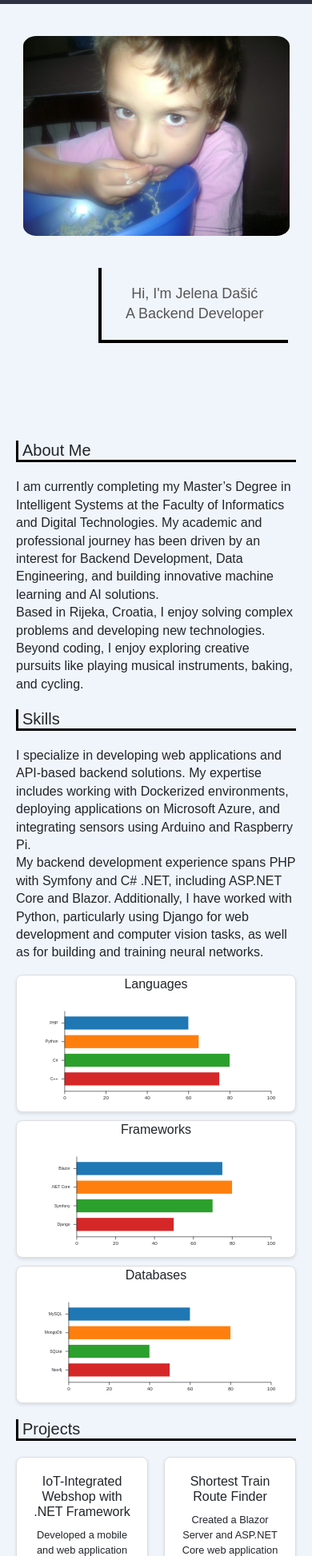
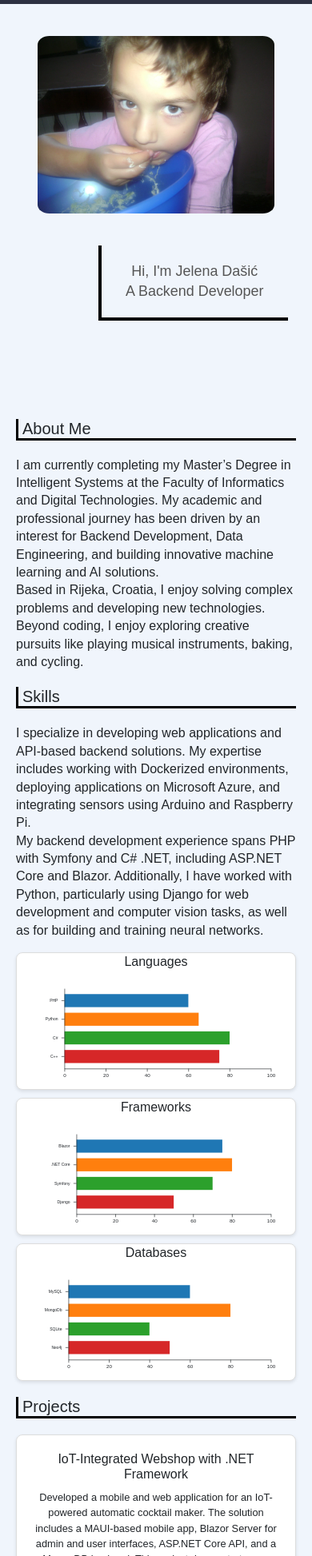
Before and after one commit to JDasic01/JDasic01.github.io, a plain HTML site: page index.html in a window 390 px wide. Shown: the part 54-2000 px from the top of the page at 80% size. Drawn offline with nearby package versions, Linux system fonts and the light colour scheme.

Commit message:
responsive projects added

```diff
--- a/css/site.css
+++ b/css/site.css
@@ -89,13 +89,13 @@ nav ul.active li {
 
 /* Image Animation */
 .circle-to-square {
-  width: 200px; /* Fixed width */
-  height: auto; /* Maintain aspect ratio */
-  border-radius: 50%; /* Initial circular border */
-  overflow: hidden; /* Ensure content stays within the border */
-  transition: border-radius 2s ease; /* Smooth transition */
+  width: 200px;
+  height: auto;
+  border-radius: 50%;
+  overflow: hidden;
+  transition: border-radius 2s ease;
   animation: circleToSquare 2s ease forwards;
-  object-fit: cover; /* Prevent distortion */
+  object-fit: cover;
 }
 
 @keyframes circleToSquare {
@@ -236,7 +236,7 @@ main {
   opacity: 0;
   transform: translateY(20px);
   transition: opacity 0.5s ease, transform 0.5s ease;
-  flex: 1 1 calc(33% - 20px);
+  flex: 1 1 calc(50% - 20px);
   border: 1px solid #ddd;
   border-radius: 8px;
   padding: 20px;
@@ -308,7 +308,7 @@ footer {
 }
 
 /* Responsive Styles */
-@media (max-width: 768px) {
+@media (max-width: 830px) {
   body {
     line-height: 1.4;
   }
@@ -392,8 +392,13 @@ footer {
 
   /* Projects */
   .grid-item {
-    flex: 1 1 100%; /* Full width for grid items */
-    margin-bottom: 10px;
+    flex: 1 1 calc(100% - 20px); /* Ensure grid items take full width on small screens */
+    margin-bottom: 10px; /* Add space between items */
+  }
+
+  .grid-item.visible {
+    flex: 1 1 calc(100% - 20px); /* Ensure grid items take full width when visible */
+    margin-bottom: 10px; /* Add space between items */
   }
 
   .grid-item h3 {
@@ -422,35 +427,7 @@ footer {
 
   /* Footer */
   footer {
-    font-size: 14px; /* Reduce footer text size */
+    font-size: 14px;
     padding: 10px;
   }
 }
-
-/* Extra Small Screens (Mobile Portrait) */
-@media (max-width: 480px) {
-  nav .logo h1 {
-    font-size: 18px; /* Smaller logo font */
-  }
-
-  .hero-left img {
-    width: 90%; /* Further scale image */
-  }
-
-  .hero-right h1 {
-    font-size: 20px; /* Smaller heading */
-  }
-
-  .hero-right p {
-    font-size: 12px; /* Smaller paragraph */
-  }
-
-  .grid-item {
-    padding: 10px; /* Reduce padding in project cards */
-  }
-
-  footer {
-    font-size: 12px;
-    padding: 8px;
-  }
-}
```
